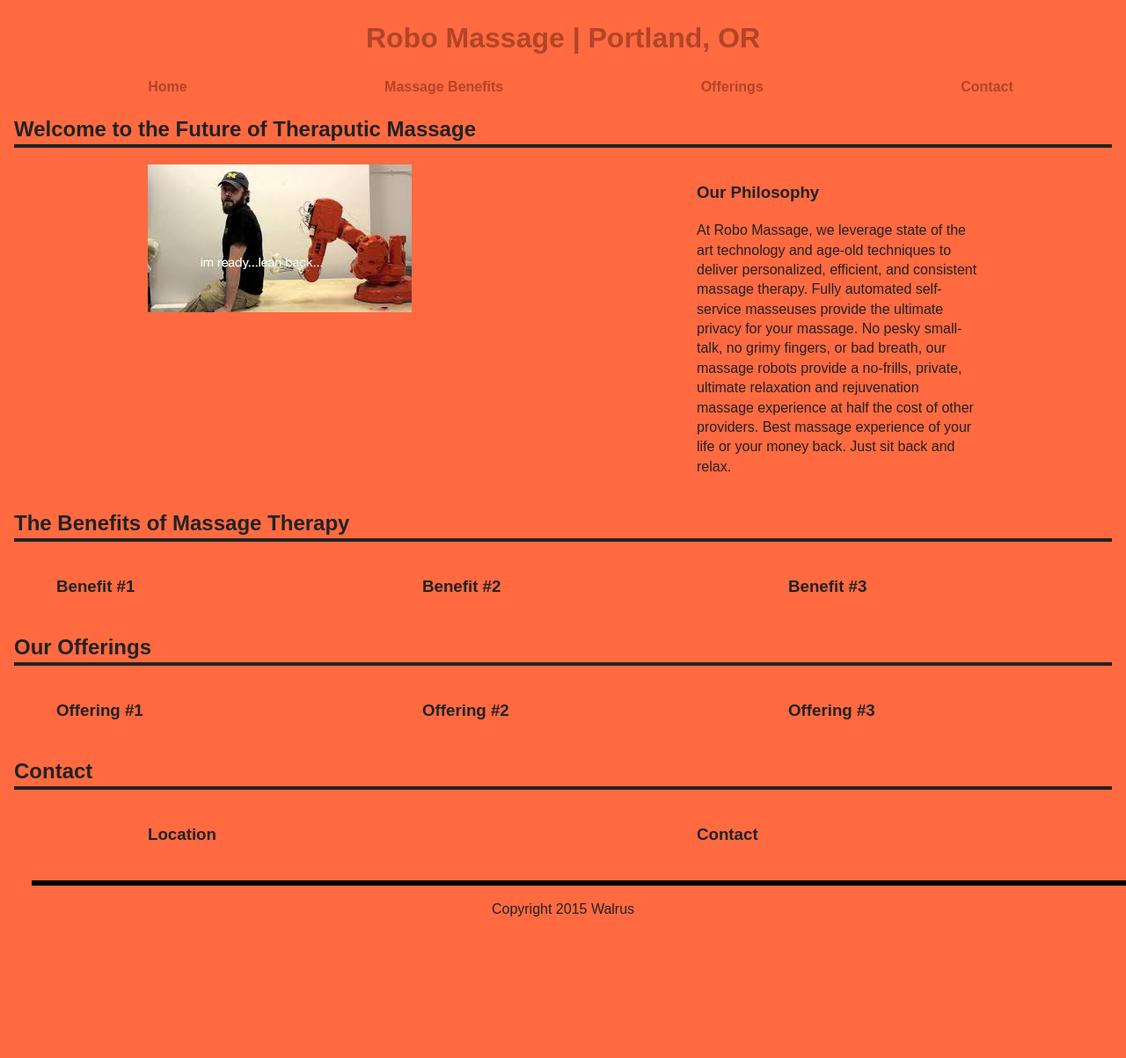
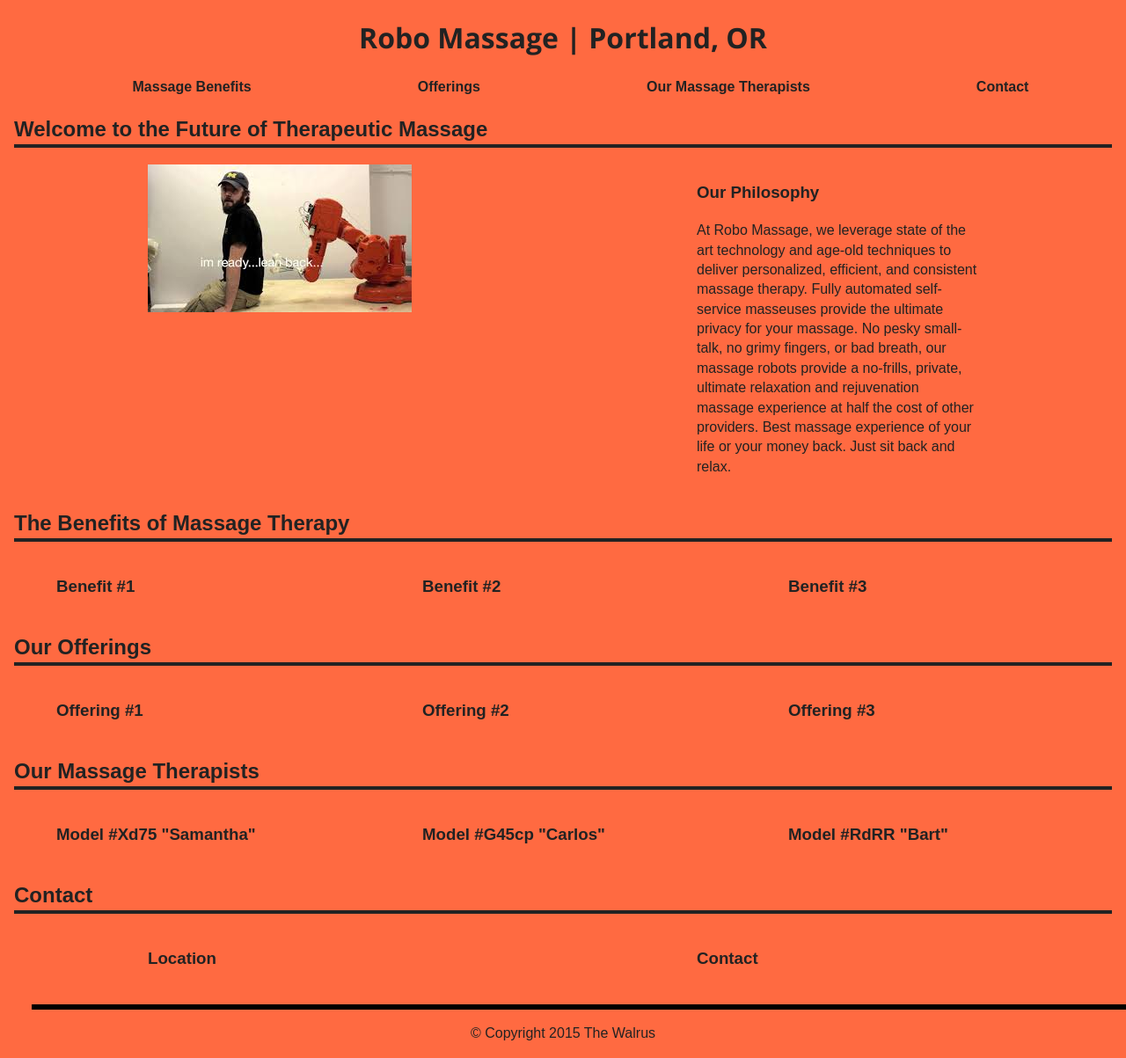
Before and after one commit to puntins/Walrus, a plain HTML site: page index.html in a window 1280 px wide. Shown: the whole page at 88% size. Before the commit the page ends 1062 px from the top, so only its background shows below. Drawn offline with nearby package versions, Linux system fonts and the light colour scheme; some packages are replaced by stand-ins of ours.

Commit message:
added section massage therapists

```diff
--- a/css/main.css
+++ b/css/main.css
@@ -102,10 +102,6 @@ textarea {
   margin: 20px 0 0 20px;
 }
 
-header{
-  color: #b24526;
-}
-
 body{
   background-color:#ff6a41;
   padding:0 1rem;
@@ -113,6 +109,7 @@ body{
 
 h1{
   text-align:center;
+  font-family: 'Open sans', sans-serif;
 }
 
 article{
--- a/index.html
+++ b/index.html
@@ -40,12 +40,13 @@
 
         <header>
           <div class="maxwidth">
+            <link href='http://fonts.googleapis.com/css?family=Open+Sans:400italic,400,700,800' rel='stylesheet' type='text/css'>
             <h1>Robo Massage | Portland, OR</h1>
             <nav>
               <ul class="navlist flexcontainer">
-                <li>Home</li>
                 <li>Massage Benefits</li>
                 <li>Offerings</li>
+                <li>Our Massage Therapists</i>
                 <li>Contact</li>
               </ul>
             </nav>
@@ -55,7 +56,7 @@
         <div class="content maxwidth">
 
           <section id="hook">
-            <h2>Welcome to the Future of Theraputic Massage</h2>
+            <h2>Welcome to the Future of Therapeutic Massage</h2>
             <div class="flexcontainer">
               <article class="image">
                 <img src="img/topimage.jpg" alt="robot to human: lean back" />
@@ -118,6 +119,31 @@
               </article>
             </div>
           </section>
+
+          <section id="Bio">
+            <h2>Our Massage Therapists</h2>
+            <div class="flexcontainer">
+              <article class="">
+                <h3>Model #Xd75 "Samantha"</h3>
+                <p>
+
+                </p>
+              </article>
+              <article class="">
+                <h3>Model #G45cp "Carlos"</h3>
+                <p>
+
+                </p>
+              </article>
+              <article class="">
+                <h3>Model #RdRR "Bart"</h3>
+                <p>
+
+                </p>
+              </article>
+            </div>
+          </section>
+
           <section id="contact">
               <h2>Contact</h2>
               <div class="flexcontainer">
@@ -140,7 +166,7 @@
         <footer>
           <div class="flexcontainer">
             <p>
-              Copyright 2015 Walrus
+              &copy; Copyright 2015 The Walrus
             </p>
           </div>
         </footer>
```
